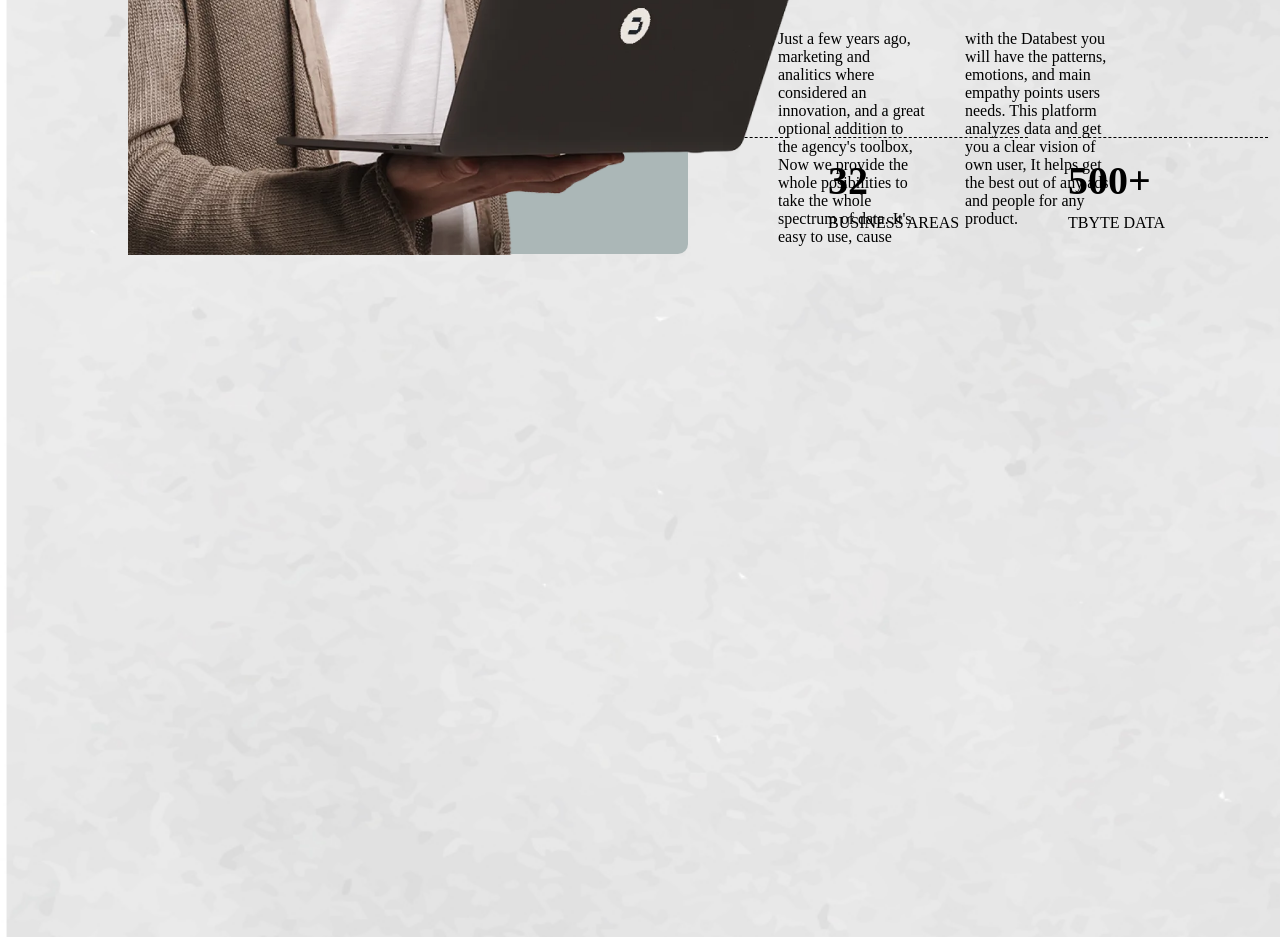
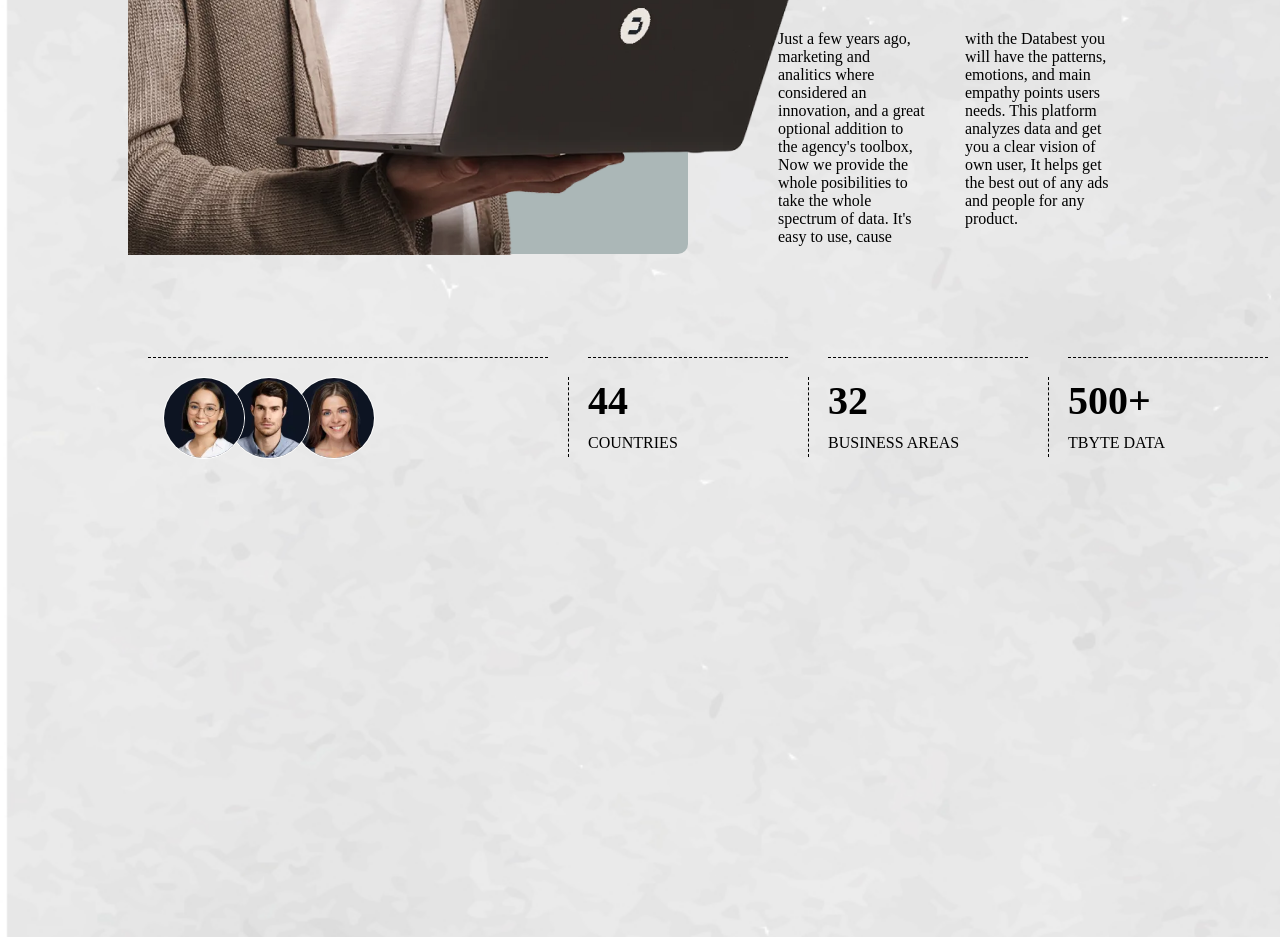
Before and after one commit to Ofeli1995/Css-Animation, a Vue app: page / in a window 1280 px wide. Shown: the part 2100-3037 px from the top of the page. Built offline with nearby package versions, Linux system fonts and the light colour scheme.

Commit message:
no finished

```diff
--- a/src/components/HomePage.vue
+++ b/src/components/HomePage.vue
@@ -149,7 +149,7 @@
         </div>
       </div>
     </div>
-    <div class="section2" style="width: 100%; height: 100vh">
+    <div class="section2" style="width: 100%">
       <div class="section2-content">
         <div class="founder-animation">
           <div class="animation-container"></div>
@@ -221,24 +221,32 @@
               <img src="@/assets/users/5.jpg" alt="img" class="anim-img5" />
             </div>
           </div>
-          <!-- <div class="vertical-divider"></div> -->
+          <div class="divider-container">
+            <div class="vertical-divider"></div>
+          </div>
           <div class="value">
             <div class="val">44</div>
             <div class="title-section3">COUNTRIES</div>
           </div>
-          <!-- <div class="vertical-divider"></div> -->
+          <div class="divider-container">
+            <div class="vertical-divider"></div>
+          </div>
 
           <div class="value">
             <div class="val">32</div>
             <div class="title-section3">BUSINESS AREAS</div>
           </div>
-          <!-- <div class="vertical-divider"></div> -->
+          <div class="divider-container">
+            <div class="vertical-divider"></div>
+          </div>
 
           <div class="value">
             <div class="val">500+</div>
             <div class="title-section3">TBYTE DATA</div>
           </div>
-          <!-- <div class="vertical-divider"></div> -->
+          <div class="divider-container">
+            <div class="vertical-divider"></div>
+          </div>
 
           <div class="value">
             <div class="val">81+</div>
@@ -1098,6 +1106,7 @@ export default {
   display: flex;
   flex-direction: column;
   animation: mover 0.8s alternate;
+  margin: 0 auto;
 }
 .lines,
 .values {
@@ -1154,17 +1163,73 @@ export default {
   font-size: 1rem;
   padding-top: 10px;
 }
-.images-animation-2 {
-  padding-left: 15px;
-  padding-top: 20px;
-  margin-right: 20px;
-}
 .vertical-divider {
   width: 0px;
   height: 100px;
   border-right: 1px dashed black;
   margin-top: 20px;
   animation: divider-height 0.6s alternate linear;
+}
+.divider-container {
+  width: 0px;
+  height: 100px;
+  display: flex;
+  flex-direction: column;
+  justify-content: flex-end;
+}
+
+.images-animation-2 {
+  padding-left: 15px;
+  position: relative;
+  padding-top: 20px;
+  margin-right: 20px;
+}
+.anim-img3,
+.anim-img4,
+.anim-img5 {
+  position: absolute;
+  border: 1px solid white;
+}
+.anim-img3 {
+  left: 145px;
+  animation: mover-user3 0.8s alternate;
+}
+.anim-img4 {
+  left: 80px;
+  animation: mover-user4 0.8s alternate;
+}
+.anim-img5 {
+  animation: mover-user5 0.8s alternate;
+}
+@keyframes mover-user3 {
+  0% {
+    transform: translateX(120px);
+    opacity: 0;
+  }
+  100% {
+    transform: translateY(0);
+    opacity: 100%;
+  }
+}
+@keyframes mover-user4 {
+  0% {
+    transform: translateX(80px);
+    opacity: 0;
+  }
+  100% {
+    transform: translateY(0);
+    opacity: 100%;
+  }
+}
+@keyframes mover-user5 {
+  0% {
+    transform: translateX(40px);
+    opacity: 0;
+  }
+  100% {
+    transform: translateY(0);
+    opacity: 100%;
+  }
 }
 @keyframes gradient-width {
   0% {
```
